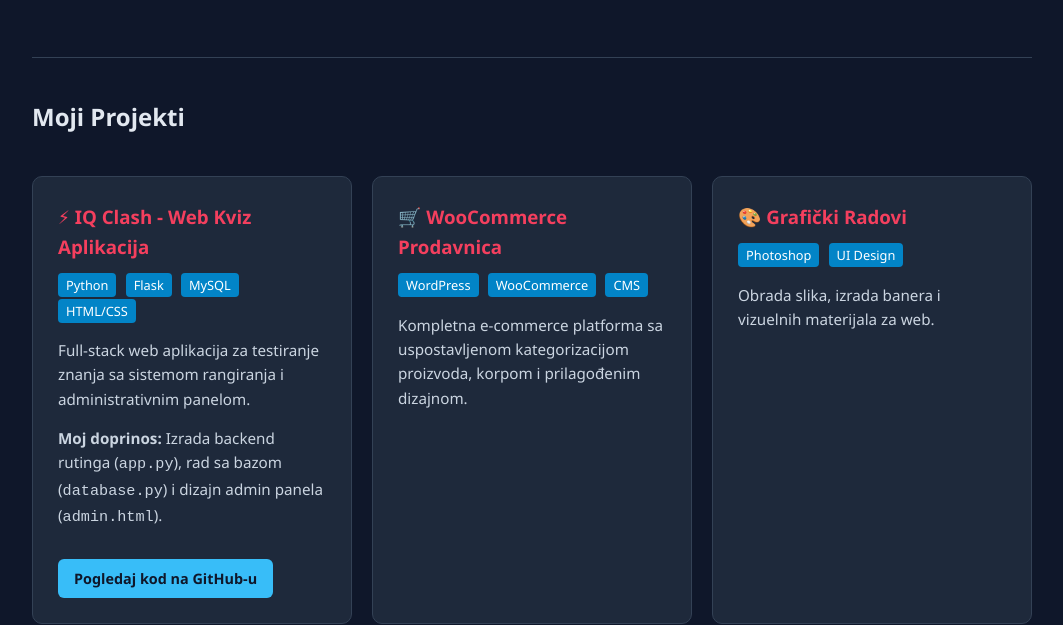
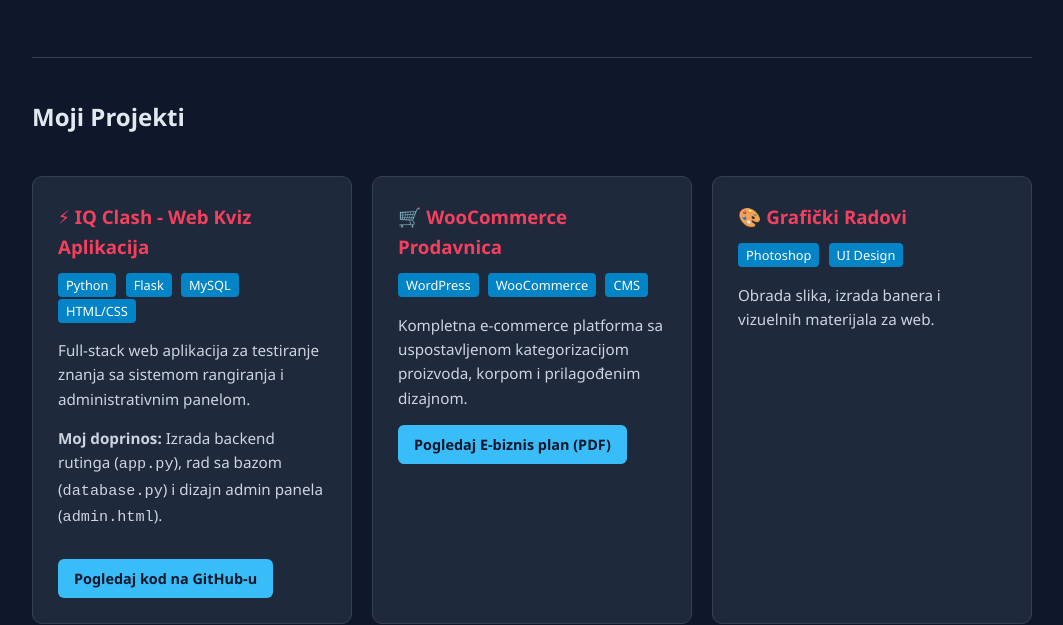
Before and after one commit to aleksandar755/aleksandar755.github.io, a plain HTML site: page index.html in a window 1280 px wide. Shown: the part 188-813 px from the top of the page, without its empty margins (108-1171 px from the left). Drawn offline with Linux system fonts and the light colour scheme.

Commit message:
Update index.html

```diff
--- a/index.html
+++ b/index.html
@@ -56,6 +56,7 @@
                     <span class="tag">CMS</span>
                 </div>
                 <p>Kompletna e-commerce platforma sa uspostavljenom kategorizacijom proizvoda, korpom i prilagođenim dizajnom.</p>
+                <a href="FotoRent-Dokumentacija.pdf" target="_blank" class="btn">Pogledaj E-biznis plan (PDF)</a>
             </div>
 
             <!-- Projekat 3: Photoshop -->
```
